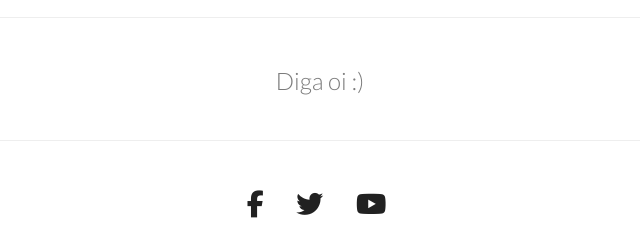
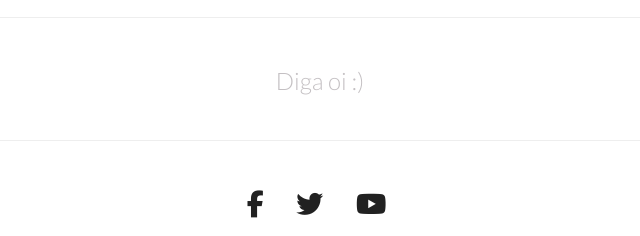
Before and after one commit to ratbill/ratbill.github.io, a plain HTML site: page index.html in a window 1280 px wide. In both pictures the pointer is over the link "Diga oi :)". Shown: the part 2455-2691 px from the top of the page, 320-960 px from the left. Drawn offline with nearby package versions, Linux system fonts and the light colour scheme.

Commit message:
changed grey color

```diff
--- a/assets/css/style.css
+++ b/assets/css/style.css
@@ -249,7 +249,7 @@ ul.icon.diferent li.cloud:before {
 	color: #3498db;
 }
 #contact a:hover {
-	color: #7b7b7b;
+	color: #c4c0c3;
 }
 
 /* ==== FOOTER ==== */
```
